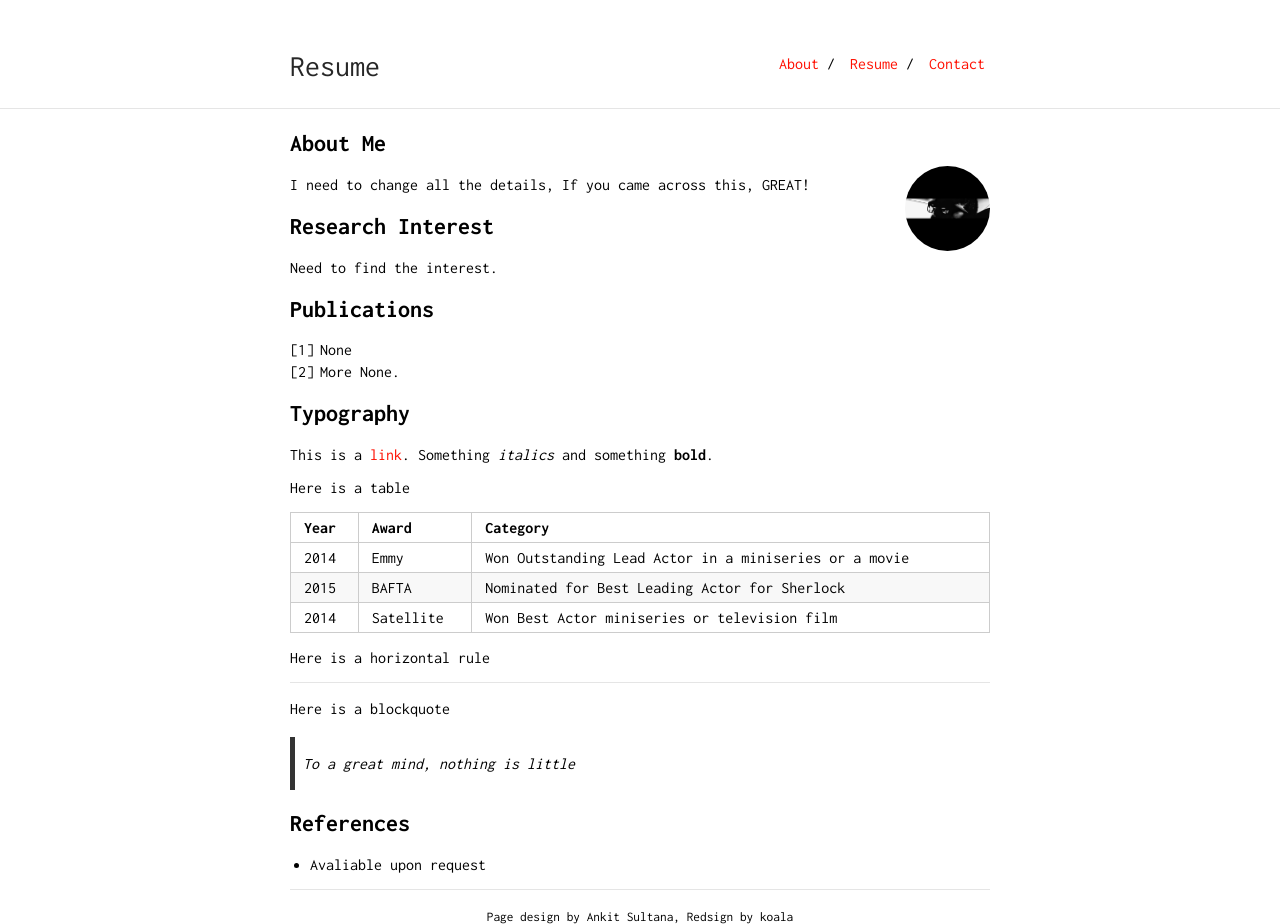
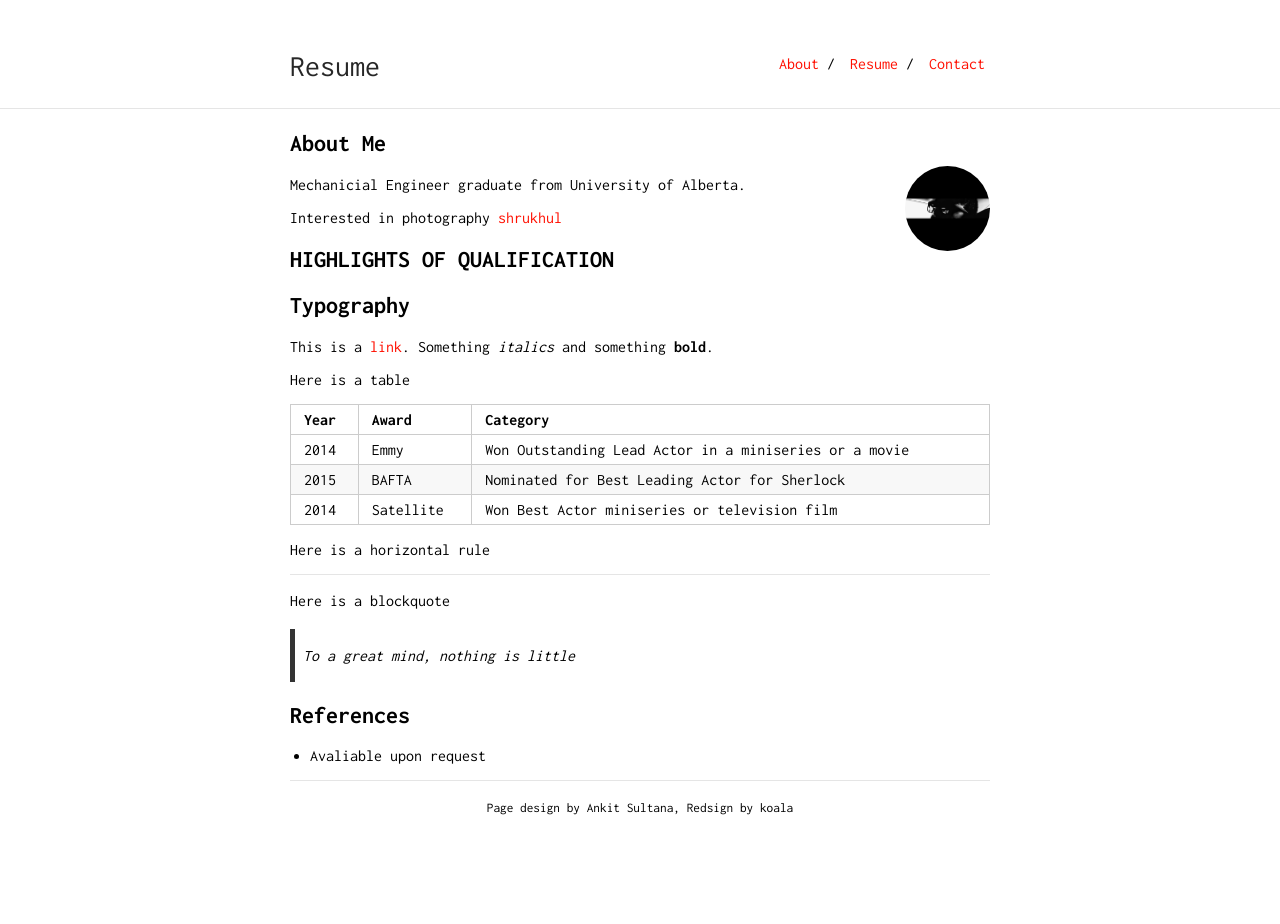
Before and after one commit to gabbayi/gabbayi.github.io, a Jekyll site: the page built from index.md, in a window 1280 px wide. Built offline with Jekyll 4.4.1, drawn with Linux system fonts in a browser that asks for light colours; our own code applies the rules of GitHub Pages for plain Markdown files; after the commit the page ends 900 px from its top, so only the background shows below that.

Commit message:
03/18 changes

```diff
--- a/index.md
+++ b/index.md
@@ -6,16 +6,14 @@ layout: default
 
 <img class="profile-picture" src="koala.jpeg">
 
-I need to change all the details, If you came across this, GREAT!
+Mechanicial Engineer graduate from University of Alberta.
 
-## Research Interest
+Interested in photography [shrukhul](https://www.instagram.com/shrukhul/)
 
-Need to find the interest.
 
-## Publications
+## HIGHLIGHTS OF QUALIFICATION
 
-1. None
-2. More None.
+
 
 ## Typography
 
```
Also changed, not shown: contact.md (+4 -4 lines).
